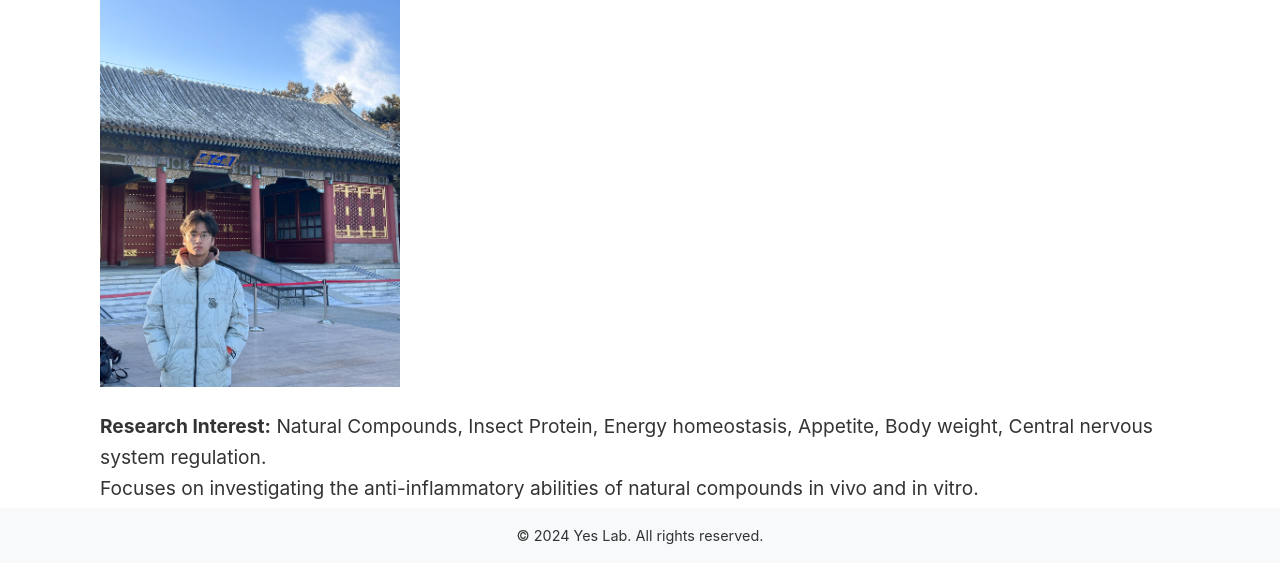
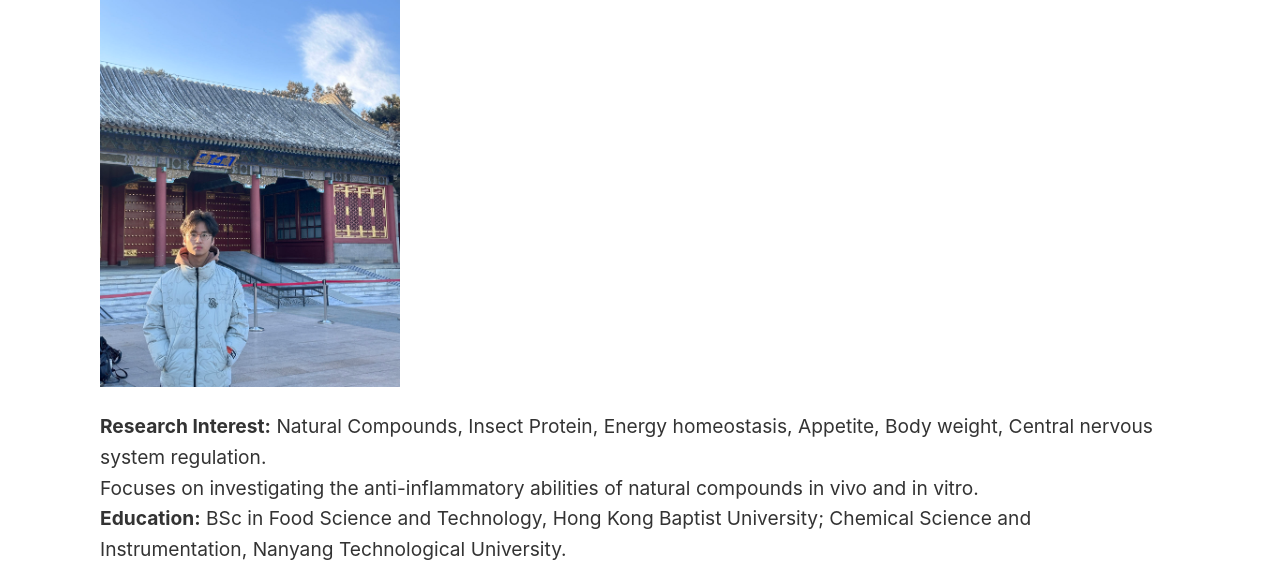
Before and after one commit to Yuliang0407/labwebsite, a plain HTML site: page zhou_yuliang.html in a window 1280 px wide. Shown: the part 237-818 px from the top of the page. Drawn offline with nearby package versions, Linux system fonts and the light colour scheme.

Commit message:
Update zhou_yuliang.html

```diff
--- a/zhou_yuliang.html
+++ b/zhou_yuliang.html
@@ -60,10 +60,7 @@
         </section>
     </main>
 
-    <!-- Footer -->
-    <footer class="text-center py-3">
-        <p>&copy; 2024 Yes Lab. All rights reserved.</p>
-    </footer>
+
 
     <script src="https://code.jquery.com/jquery-3.5.1.slim.min.js"></script>
     <script src="https://cdn.jsdelivr.net/npm/@popperjs/core@2.5.2/dist/umd/popper.min.js"></script>
```
